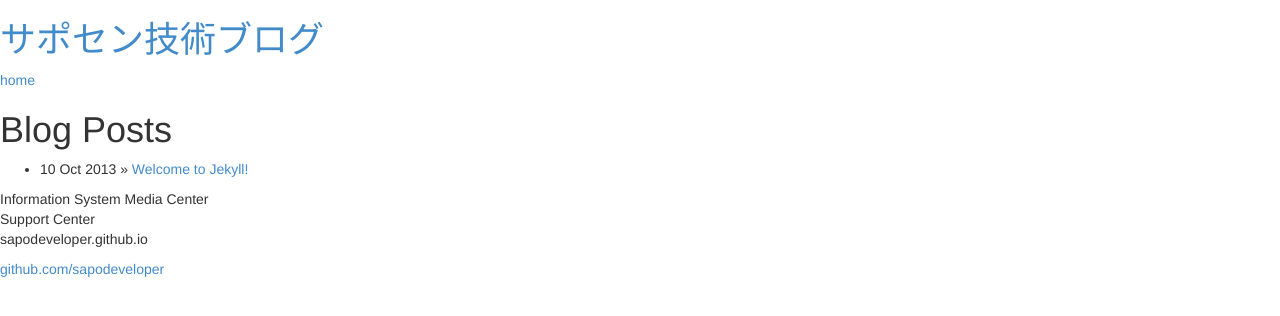
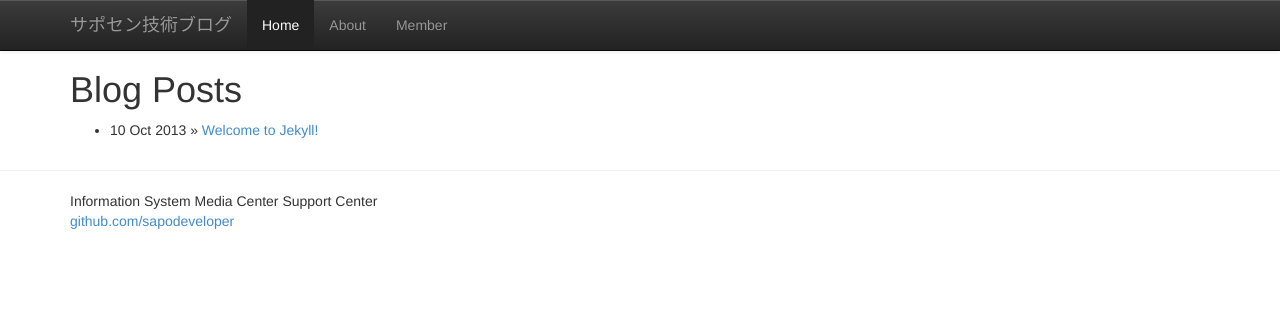
Before and after one commit to sapodeveloper/sapodeveloper.middleman, a Jekyll site: the page built from index.html, in a window 1280 px wide. Shown: the top 316 px of the page. Built offline with Jekyll 4.4.1, drawn with Linux system fonts in a browser that asks for light colours; Markdown is read by kramdown in place of the engine named in the settings.

Commit message:
bootstrapでのレイアウト調整

```diff
--- a/_layouts/default.html
+++ b/_layouts/default.html
@@ -9,34 +9,45 @@
     <link href="/css/bootstrap.css" rel="stylesheet">
     <link href="/css/bootstrap-theme.css" rel="stylesheet">
     <link href="/js/bootstrap.js" rel="javasctiprt">
-
+    <style type="text/css">
+      body {
+        height: 100%;
+        padding-top: 50px;
+      }
+      #footer {
+        text-align: left;
+      }
+    </style>
   </head>
 <body>
-
-        <div class="site">
-          <div class="header">
-            <h1 class="title"><a href="/">{{ site.name }}</a></h1>
-            <a class="extra" href="/">home</a>
+  <div class="navbar navbar-inverse navbar-fixed-top">
+    <div class="container">
+      <div class="navbar-header">
+        <button type="button" class="navbar-toggle" data-toggle="collapse" data-target=".navbar-collapse">
+          <span class="icon-bar"></span>
+          <span class="icon-bar"></span>
+          <span class="icon-bar"></span>
+        </button>
+        <a class="navbar-brand" href="/">{{ site.name }}</a>
       </div>
-
-          {{ content }}
-
-          <div class="footer">
-            <div class="contact">
-              <p>
-                Information System Media Center<br />
-                Support Center<br />
-                sapodeveloper.github.io
-              </p>
-            </div>
-            <div class="contact">
-              <p>
-                <a href="https://github.com/sapodeveloper">github.com/sapodeveloper</a><br />
-              </p>
+      <div class="collapse navbar-collapse">
+        <ul class="nav navbar-nav">
+          <li class="active"><a href="/">Home</a></li>
+          <li><a href="#about">About</a></li>
+          <li><a href="#member">Member</a></li>
+        </ul>
+      </div><!--/.nav-collapse -->
     </div>
   </div>
+  <div class="container">
+    {{ content }}
   </div>
-
-
+  <hr>
+  <div id="footer">
+    <div class="container">
+      <p>Information System Media Center Support Center<br />
+      <a href="https://github.com/sapodeveloper">github.com/sapodeveloper</a></p>
+    </div>
+  </div>
 </body>
 </html>
```
Lines whose indentation alone changed are shown as unchanged.
